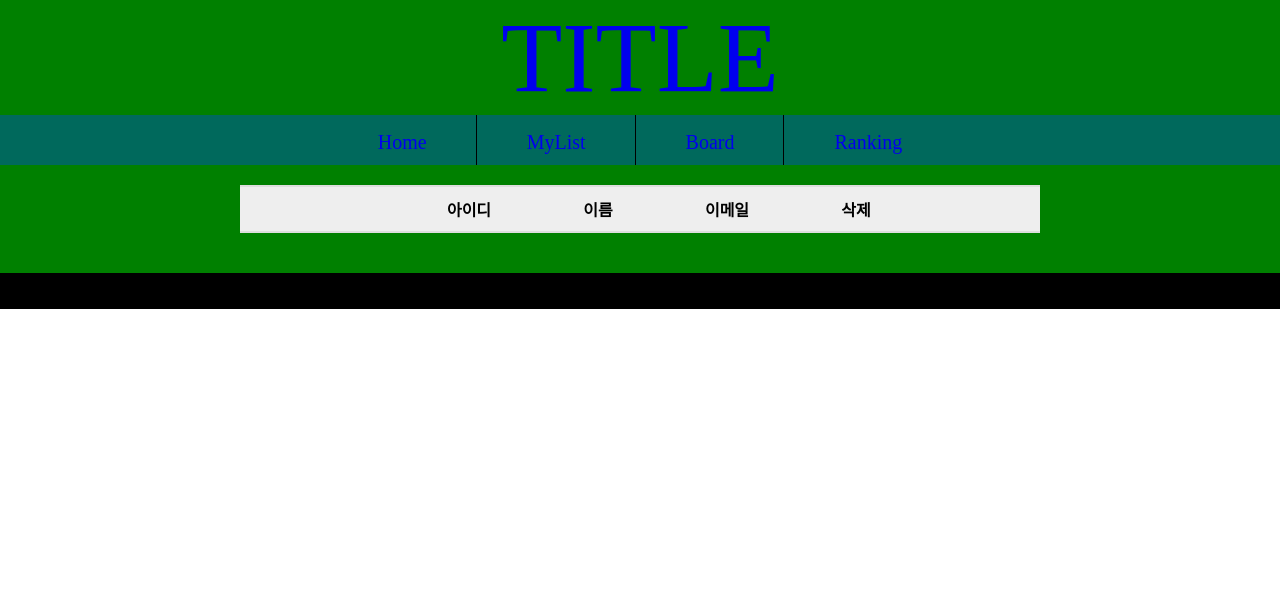
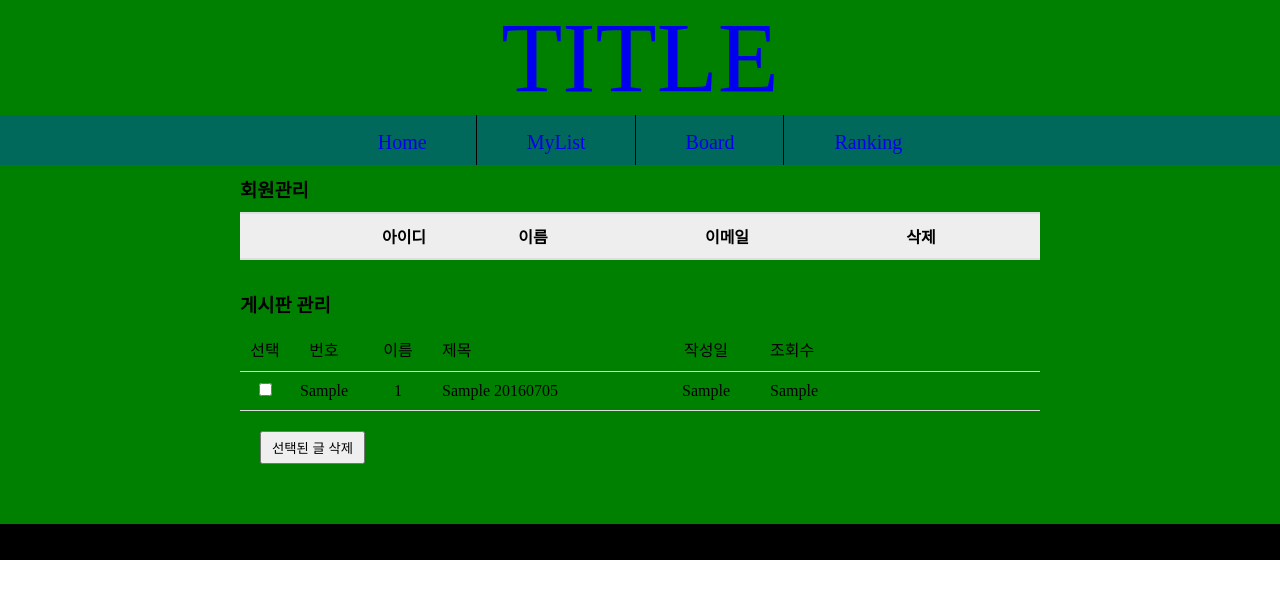
Before and after one commit to Kim-2sam2/webProgramming2020-1, a PHP site: page /admin.php in a window 1280 px wide. Shown: the top 599 px of the page. Run offline with PHP 8.4, Linux system fonts and the light colour scheme; tables that the repository leaves empty or names only in its code hold one stand-in row (values such as "Sample post").

Commit message:
admin / admin_delete

```diff
--- a/webProject/admin.php
+++ b/webProject/admin.php
@@ -29,6 +29,8 @@ $result = mysqli_query($con, $sql);
 
         <section class="middle">
             <div id="admin_box">
+
+                <h3>회원관리</h3>
                 <ul id="member_list">
                     <li>
                         <span class="col1">아이디</span>
@@ -45,22 +47,56 @@ $result = mysqli_query($con, $sql);
                         $admin = $row["admin"];
                         if ($admin) continue;
                     ?>
-                    <li>
-                        <form method="post" action="admin_user_update.php">
+                        <li>
                             <span class="col1"><?= $userid ?></span>
                             <span class="col2"><?= $username ?></span>
                             <span class="col3"><?= $email ?></span>
-                            <span class="col4"><button type="button"
-                                    onclick="location.href='admin_user_delete.php?userid=<?= $userid ?>'">삭제</button></span>
+                            <span class="col4"><button type="button" onclick="location.href='admin_delete_user.php?userid=<?= $userid ?>'">삭제</button></span>
+                        </li>
+                    <?php } ?>
+                </ul>
+
+                <h3>게시판 관리</h3>
+                <ul id="board_list">
+                    <li>
+                        <span class="col1">선택</span>
+                        <span class="col2">번호</span>
+                        <span class="col3">이름</span>
+                        <span class="col4">제목</span>
+                        <span class="col5">작성일</span>
+                        <span class="col6">조회수</span>
+                    </li>
+
+                    <?php
+                    $sql = "select * from todoList_20160705";
+                    $result = mysqli_query($con, $sql);
+                    while ($row = mysqli_fetch_array($result)) {
+                        $num = $row["num"];
+                        $userid = $row["id"];
+                        $title = $row["title"];
+                        $regist_day = $row["regist_day"];
+                        $view = $row["view"];
+                    ?>
+                        <form method="post" action="admin_delete_board.php">
+                            <li>
+                                <span class="col1"><input type="checkbox" name="item[]" value="<?= $num ?>"></span>
+                                <span class="col2"><?= $num ?></span>
+                                <span class="col3"><?= $userid ?></span>
+                                <span class="col4"><?= $title ?></span>
+                                <span class="col5"><?= $regist_day ?></span>
+                                <span class="col6"><?= $view ?></span>
+                            </li>
+                        <?php
+                    }
+                    mysqli_close($con);
+                        ?>
+                        <button type="submit">선택된 글 삭제</button>
                         </form>
-                    </li>
-                    <?php } ?>
                 </ul>
             </div>
         </section>
         <footer>
             <?php include "footer.php"; ?>
-
         </footer>
     </div>
 </body>
--- a/webProject/css/admin.css
+++ b/webProject/css/admin.css
@@ -9,7 +9,7 @@
 #member_list button { padding: 3px 10px;}
 #member_list .col1 { width: 170px; }
 #member_list .col2 { width: 80px; }
-#member_list .col3 { width: 170px; }
+#member_list .col3 { width: 300px; }
 #member_list .col4 { width: 80px; }
 
 #admin_box h3#board_title { margin: 30px 0 10px 0;}
@@ -17,9 +17,9 @@
 #board_list .col1 { width: 50px; }
 #board_list .col2 { width: 60px; }
 #board_list .col3 { width: 80px; }
-#board_list .col4 { width: 340px; text-align: left}
+#board_list .col4 { width: 200px; text-align: left}
 #board_list .col5 { width: 120px; }
-#board_list .col6 { width: 120px; }
+#board_list .col6 { width: 50; }
 #board_list li.title { font-weight: bold; border-top: solid 2px #dddddd; border-bottom: solid 2px #dddddd; background-color: #eeeeee; }
 #board_list li.title span.col4 { text-align: center; }
 #board_list li { padding: 10px 0; border-bottom: solid 1px #dddddd; }
--- a/webProject/user_insert.php
+++ b/webProject/user_insert.php
@@ -5,10 +5,10 @@ $pass = $_POST["pass"];
 $name = $_POST["name"];
 $email1 = $_POST["email1"];
 $email2 = $_POST["email2"];
-$email = $email . "@" . $email2;
+$email = $email1 . "@" . $email2;
 
 $con = connectDB();
-$sql = "insert into user_20160705 values ('$userid', '$pass', '$name', '$email')";
+$sql = "insert into user_20160705 values ('$userid', '$pass', '$name', '$email', 0)";
 mysqli_query($con, $sql);
 mysqli_close($con);
 
```
Also changed, not shown: webProject/admin_delete_board.php (added, +52 -0 lines), webProject/admin_delete_user.php (renamed from webProject/admin_user_delete.php).
